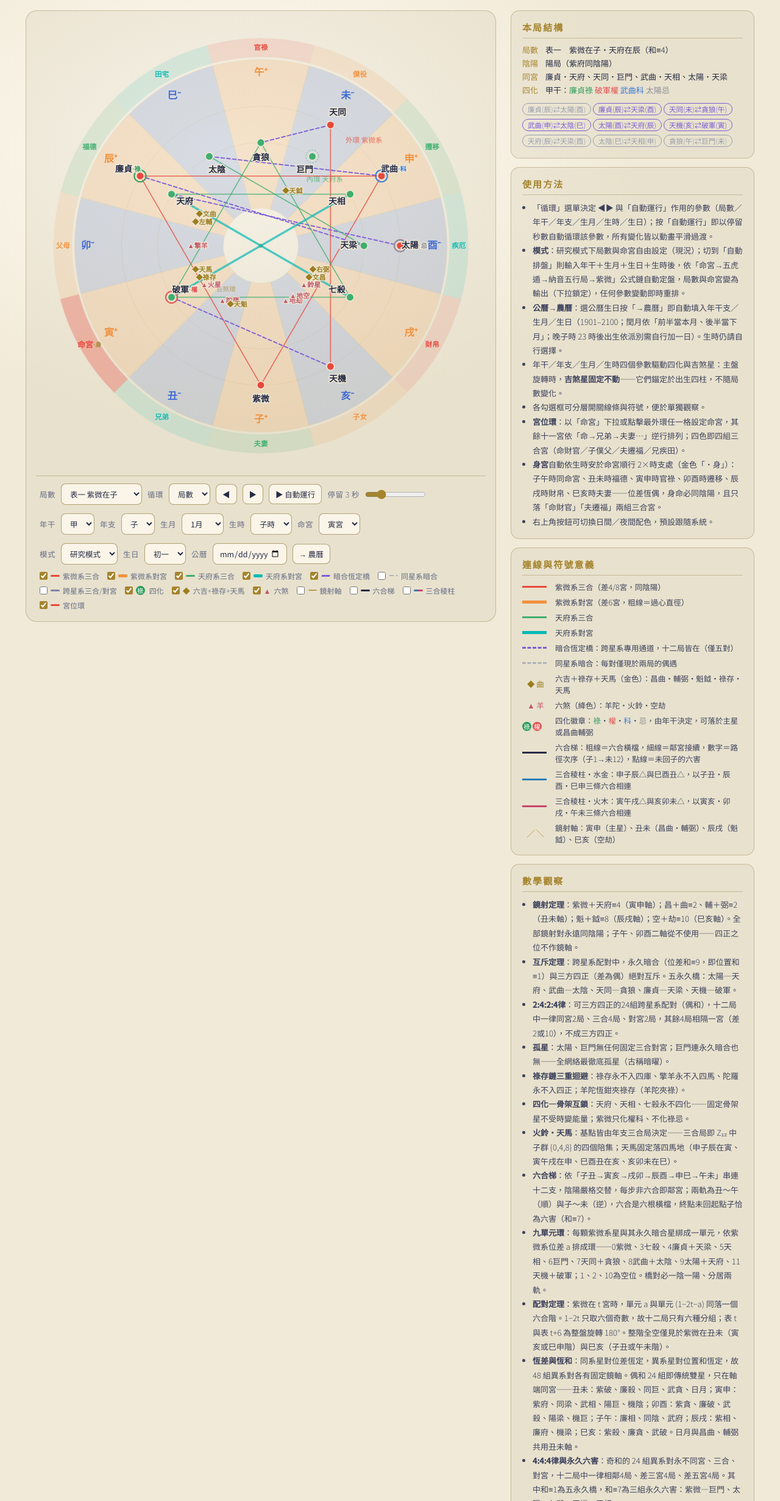
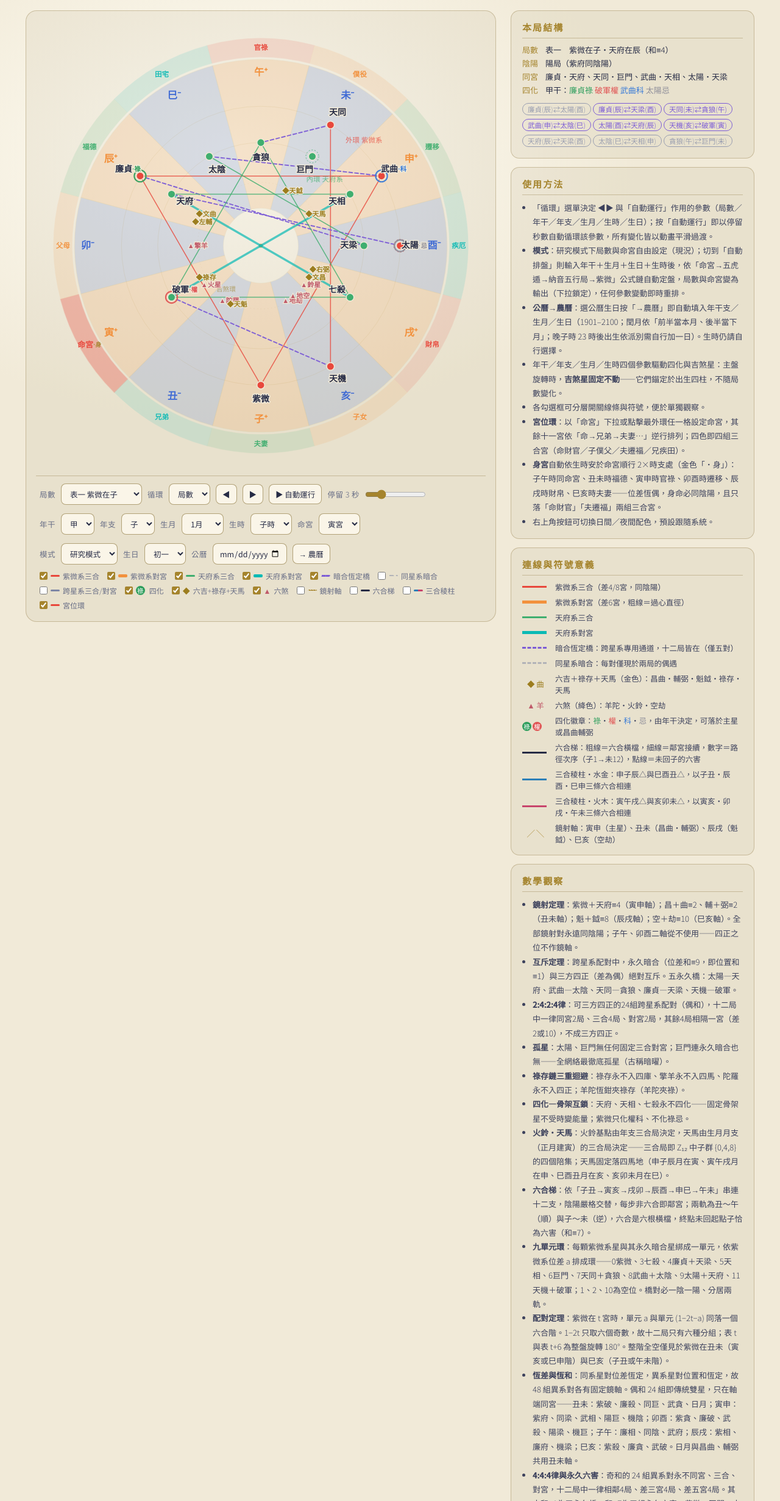
Before and after one commit to ericckfeng/ziwei-bridge, a plain HTML site: page index.html in a window 1280 px wide. Shown: the part 98-2560 px from the top of the page at 61% size. Drawn offline with Linux system fonts and the light colour scheme.

Commit message:
feat: follow the reference book for geng-stem sihua and tianma placement
Co-Authored-By: Claude Opus 5.5 <noreply@anthropic.com>
Claude-Session: https://claude.ai/code/session_01Q7YixbDNf9tvwh4a79qNfZ

```diff
--- a/index.html
+++ b/index.html
@@ -196,7 +196,7 @@ footer{text-align:center;color:var(--dim);font-size:12px;padding:0 20px 36px;let
         <li><b>孤星</b>：太陽、巨門無任何固定三合對宮；巨門連永久暗合也無——全網絡最徹底孤星（古稱暗曜）。</li>
         <li><b>祿存鏈三重迴避</b>：祿存永不入四庫、擎羊永不入四馬、陀羅永不入四正；羊陀恆鉗夾祿存（羊陀夾祿）。</li>
         <li><b>四化—骨架互鎖</b>：天府、天相、七殺永不四化——固定骨架星不受時變能量；紫微只化權科、不化祿忌。</li>
-        <li><b>火鈴・天馬</b>：基點皆由年支三合局決定——三合局即 Z₁₂ 中子群 {0,4,8} 的四個陪集；天馬固定落四馬地（申子辰在寅、寅午戌在申、巳酉丑在亥、亥卯未在巳）。</li>
+        <li><b>火鈴・天馬</b>：火鈴基點由年支三合局決定，天馬由生月月支（正月建寅）的三合局決定——三合局即 Z₁₂ 中子群 {0,4,8} 的四個陪集；天馬固定落四馬地（申子辰月在寅、寅午戌月在申、巳酉丑月在亥、亥卯未月在巳）。</li>
         <li><b>六合梯</b>：依「子丑→寅亥→戌卯→辰酉→申巳→午未」串連十二支，陰陽嚴格交替，每步非六合即鄰宮；兩軌為丑～午（順）與子～未（逆），六合是六根橫檔，終點未回起點子恰為六害（和≡7）。</li>
         <li><b>九單元環</b>：每顆紫微系星與其永久暗合星綁成一單元，依紫微系位差 a 排成環——0紫微、3七殺、4廉貞＋天梁、5天相、6巨門、7天同＋貪狼、8武曲＋太陰、9太陽＋天府、11天機＋破軍；1、2、10為空位。橋對必一陰一陽、分居兩軌。</li>
         <li><b>配對定理</b>：紫微在 t 宮時，單元 a 與單元 (1−2t−a) 同落一個六合階。1−2t 只取六個奇數，故十二局只有六種分組；表 t 與表 t+6 為整盤旋轉 180°。整階全空僅見於紫微在丑未（寅亥或巳申階）與巳亥（子丑或午未階）。</li>
@@ -208,7 +208,7 @@ footer{text-align:center;color:var(--dim);font-size:12px;padding:0 20px 36px;let
         <li><b>八種三方星組</b>：局數與命宮的 144 種組合中，命財官三方的主星只有八種，各佔 18 種——偶營：紫廉武殺破狼、紫府廉武相、殺破狼、府相；奇營：機月同梁、機巨同、陽陰梁、巨日。同營的異系星對在十二局中同宮・三合・對宮共 8 局、落對方福德位 2 局、落對方夫妻位 2 局。</li>
         <li><b>合鏡成刑</b>：六合（x→1−x）接紫府鏡射（x→4−x）等於轉三宮，兩者生成 8 階二面體群；四馬地寅申巳亥自成一軌道，其餘八支為另一軌道。</li>
         <li><b>時系星恆合</b>：順行與逆行的時系星位置和恆定，依年支三合局出現永久暗合——申子辰年地空—火星、巳酉丑年文昌—火星、寅午戌年文昌—鈴星；亥卯未年無，文昌—火星恆六害。寅午戌年以外鈴昌只在辰戌同宮；地空恆在文昌下一宮。</li>
-        <li><b>四化與橋</b>：十干四化中唯一落在永久橋上的是庚干武曲化權—太陰化科；祿與忌從不暗合。</li>
+        <li><b>四化與橋</b>：十干四化中唯一落在永久橋上的是庚干武曲化權—太陰化忌；祿與忌從不暗合。</li>
       </ul>
     </div>
 
@@ -230,12 +230,12 @@ const ZW_STARS = Object.keys(ZW_OFF), TF_STARS = Object.keys(TF_OFF);
 const ALL = ZW_STARS.concat(TF_STARS);
 const TABLE_NAMES = ["表一","表二","表三","表四","表五","表六","表七","表八","表九","表十","表十一","表十二"];
 
-/* 四化 (通行本): 干 -> [祿,權,科,忌]，含昌曲輔弼 */
+/* 四化 (依《紫微斗數命理新詮》，庚干為「陽武同陰」): 干 -> [祿,權,科,忌]，含昌曲輔弼 */
 const SIHUA = {
  "甲":["廉貞","破軍","武曲","太陽"], "乙":["天機","天梁","紫微","太陰"],
  "丙":["天同","天機","文昌","廉貞"], "丁":["太陰","天同","天機","巨門"],
  "戊":["貪狼","太陰","右弼","天機"], "己":["武曲","貪狼","天梁","文曲"],
- "庚":["太陽","武曲","太陰","天同"], "辛":["巨門","太陽","文曲","文昌"],
+ "庚":["太陽","武曲","天同","太陰"], "辛":["巨門","太陽","文曲","文昌"],
  "壬":["天梁","紫微","左輔","武曲"], "癸":["破軍","巨門","太陰","貪狼"]
 };
 const HUA_NAME = ["祿","權","科","忌"];
@@ -248,7 +248,7 @@ const KUIYUE = {"甲":[1,7],"戊":[1,7],"庚":[1,7],"乙":[0,8],"己":[0,8],
                 "丙":[11,9],"丁":[11,9],"壬":[3,5],"癸":[3,5],"辛":[6,2]};
 /* 火鈴基點 (年支三合局: 支 mod 4) */
 const HUOLING_BASE = {2:[1,3], 0:[2,10], 1:[3,10], 3:[9,10]};
-/* 天馬 (年支三合局 → 四馬地): 申子辰在寅、巳酉丑在亥、寅午戌在申、亥卯未在巳 */
+/* 天馬 (生月月支三合局 → 四馬地, 正月建寅): 申子辰月在寅、巳酉丑月在亥、寅午戌月在申、亥卯未月在巳 */
 const TIANMA = {0:2, 1:11, 2:8, 3:5};
 
 /* ---------- 自動排盤公式鏈 (命宮→五虎遁→納音五行局→紫微) ----------
@@ -316,7 +316,7 @@ function auxPos(gan, zhi, mon, hour){
     "左輔":{p:mod12(3+mon), k:"ji"}, "右弼":{p:mod12(11-mon), k:"ji"},
     "地劫":{p:mod12(11+hour), k:"sha"}, "地空":{p:mod12(11-hour), k:"sha"},
     "火星":{p:mod12(hl[0]+hour), k:"sha"}, "鈴星":{p:mod12(hl[1]+hour), k:"sha"},
-    "天馬":{p:TIANMA[zhi % 4], k:"ji"}
+    "天馬":{p:TIANMA[mod12(mon + 1) % 4], k:"ji"}
   };
 }
 
```
Also changed, not shown: 2 other files.
